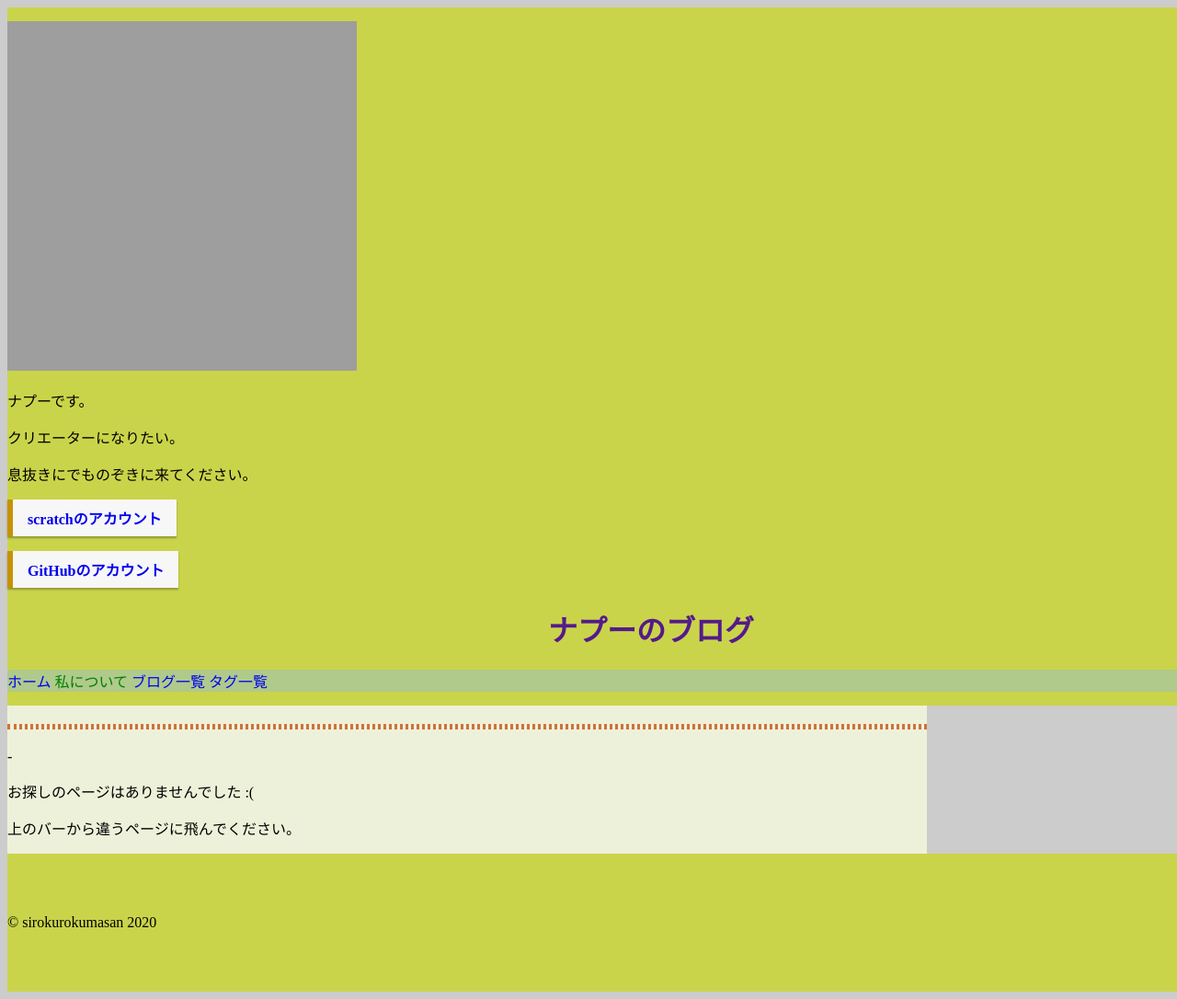
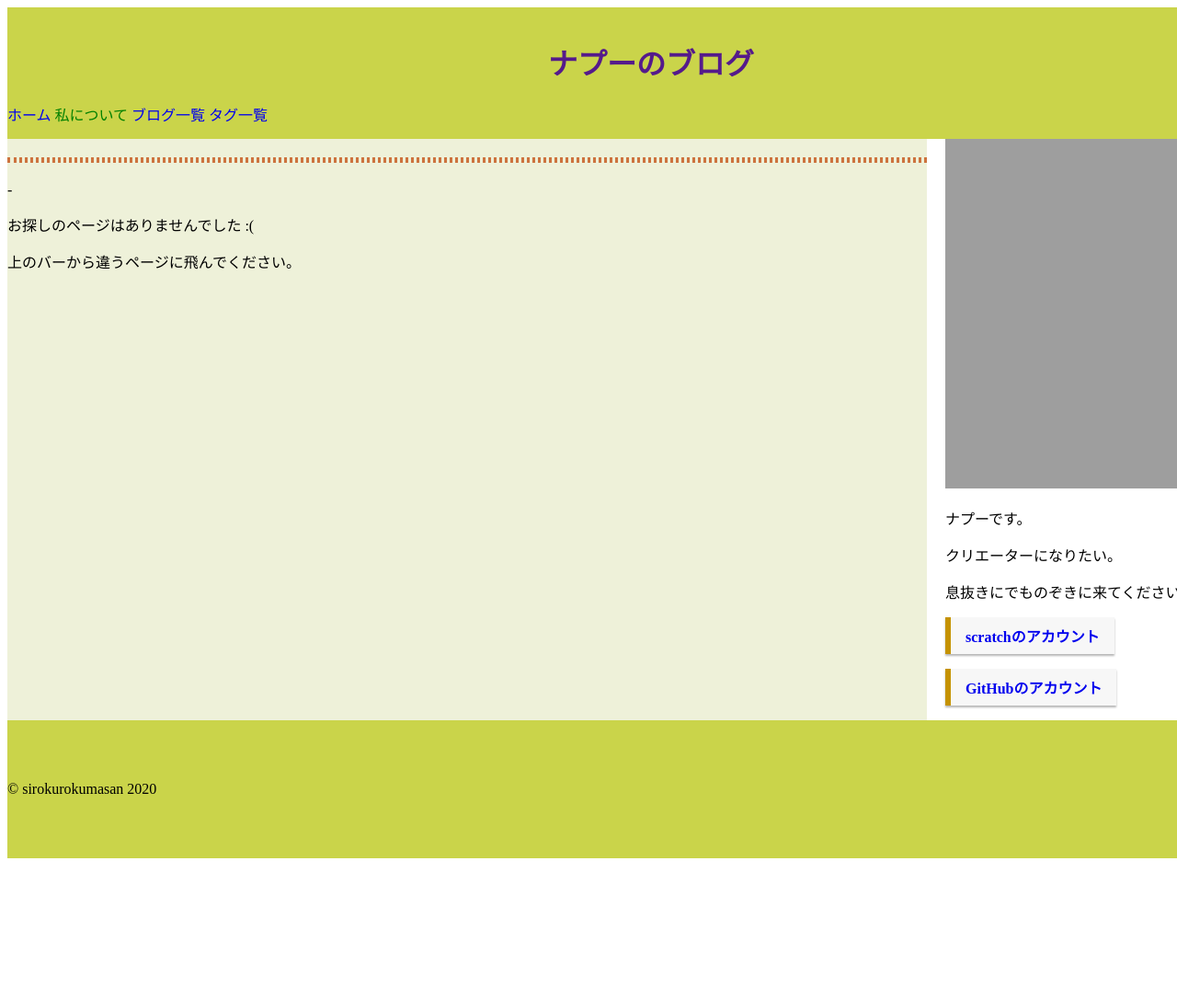
Before and after one commit to sirokurokumasan/sirokurokumasan.github.io, a Jekyll site: the page built from about.md, in a window 1280 px wide. Shown: the whole page at 92% size. Built offline with Jekyll 4.4.1, drawn with Linux system fonts in a browser that asks for light colours; after the commit the page ends 941 px from its top, so only the background shows below that.

Commit message:
Update default.html

```diff
--- a/_layouts/default.html
+++ b/_layouts/default.html
@@ -8,124 +8,22 @@
 </head>
 <body>
 <header>
+  <h1><a href class="headline">ナプーのブログ</a></h1>
+      {% include navigation.html %}
+</header>
+<div class="container">
+  <main class="main">
+    <h2>{{ page.title }}</h2>
+    {{ content }}
+  </main>
+<div class="sub">
     <img src="https://sirokurokumasan.github.io/program/mono/images/myicon.png" width="380" height="380">
     <p>ナプーです。</p>
     <p>クリエーターになりたい。</p>
     <p>息抜きにでものぞきに来てください。</p>
     <p><a href="https://scratch.mit.edu/users/sirokurokumasan/" class="btn">scratchのアカウント</a></p>
     <p><a href="https://github.com/sirokurokumasan" class="btn">GitHubのアカウント</a></p>
-
-
-  <h1><a href class="headline">ナプーのブログ</a></h1>
-  <nav id="gnav">
-    <a class="inner">
-      {% include navigation.html %}
-    </a>
-  </nav>
-</header>
-<div class="container">
-  <main class="main">
-    <h2>{{ page.title }}</h2>
-    {{ content }}
-  </main>
-
-  <nav id="nav">
-  <ul>
-    <li><a href="#">リンク1</a></li>
-    <li><a href="#">リンク2</a></li>
-    <li><a href="#">リンク3</a></li>
-  </ul>
-</nav>
-<div id="hamburger">
-  <span class="inner_line" id="line1"></span>
-  <span class="inner_line" id="line2"></span>
-  <span class="inner_line" id="line3"></span>
-</div>
-
-<style>
-body{
-   background-color: rgba(0,0,0,0.2);
- }
-#nav{
-  position: absolute;
-  height: 100vh;
-  width: 40%;
-  left: -40%;
-  top: 0;
-  background: #ffffff;
-  transition: .7s;
-}
-#nav ul{
-  padding-top: 80px;
-}
-#nav ul li{
-  list-style-type: none;
-}
-#hamburger {
-  display: none;
-  position: absolute;
-  top: 20px;
-  left: 30px;
-  width: 50px;
-  height: 44px;
-  transition: 1s;
-}
-.inner_line {
-  display: block;
-  position: absolute;
-  left: 0;
-  width: 50px;
-  height: 3px;
-  background-color: #000000;
-  transition: 1s;
-  border-radius: 4px;
-}
-#line1 {
-  top: 0;
-}
-#line2 {
-  top: 20px;
-}
-#line3 {
-  bottom: 0px;
-}
-
-.in{
-  transform: translateX(100%);
-}
-.line_1,.line_2,.line_3{
-  background: #000000;
-}
-.line_1 {
-  transform: translateY(20px) rotate(-45deg);
-  top: 0;
-}
-.line_2 {
-  opacity: 0;
-}
-.line_3 {
-  transform: translateY(-20px) rotate(45deg);
-  bottom: 0;
-}
-
-@media (max-width: 1200px) {
-  #hamburger {
-    display: block;
-  }
-}
-</style>
-
-<script>
-  function hamburger(){
-    document.getElementById('line1').classList.toggle('line_1');
-    document.getElementById('line2').classList.toggle('line_2');
-    document.getElementById('line3').classList.toggle('line_3');
-    document.getElementById('nav').classList.toggle('in');
-  };
-  document.getElementById('hamburger').addEventListener('click',function(){
-    hamburger();
-  });
-</script>
+  </div>
 </div>
 
 <footer>
```
